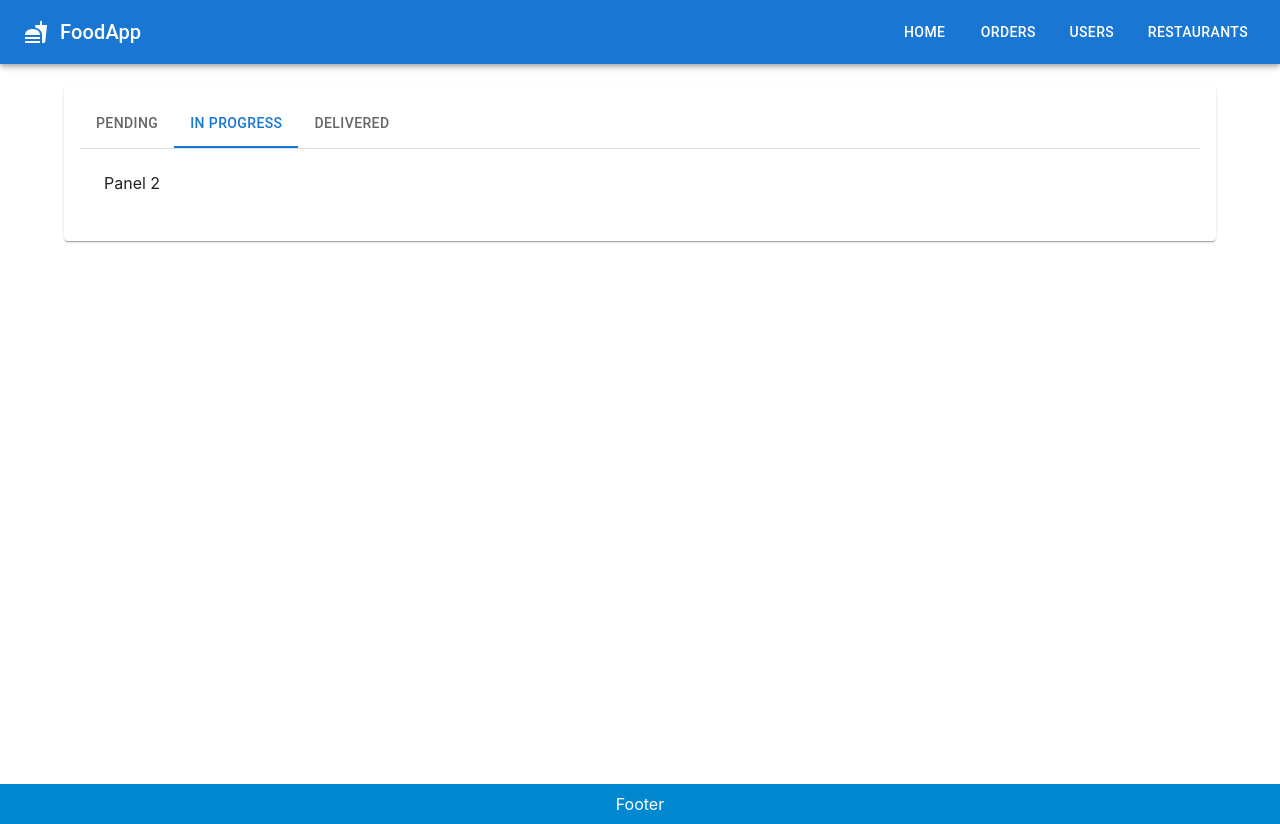
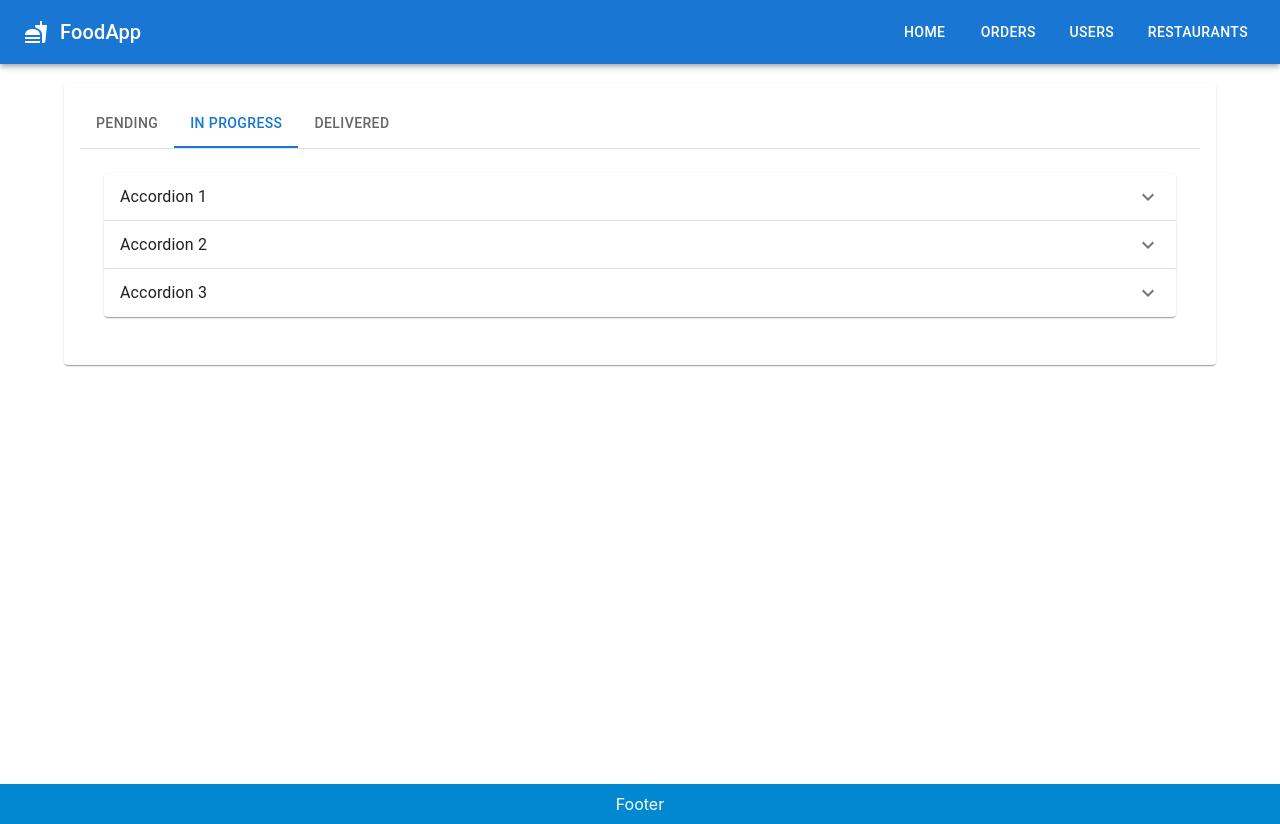
Before and after one commit to syedasadhashmi/FoodApp, a Next.js app: page /Orders in a window 1280 px wide. Both pictures are taken after a click on the tab "IN PROGRESS". Built offline with nearby package versions, Linux system fonts and the light colour scheme.

Commit message:
last commit

```diff
--- a/pages/Orders/index.js
+++ b/pages/Orders/index.js
@@ -171,8 +171,166 @@ const Orders = () => {
                   </AccordionDetails>
                 </Accordion>
               </TabPanel>
-              <TabPanel value="2">Panel 2</TabPanel>
-              <TabPanel value="3">Panel 3</TabPanel>
+              <TabPanel value="2">
+                <Accordion
+                  expanded={expanded === "panel1"}
+                  onChange={(event, isExpanded) =>
+                    handleAccordianChange(isExpanded, "panel1")
+                  }
+                >
+                  <AccordionSummary
+                    id="panel1-header"
+                    aria-controls="panel1-content"
+                    expandIcon={<ExpandMoreIcon />}
+                  >
+                    <Typography>Accordion 1</Typography>
+                  </AccordionSummary>
+                  <AccordionDetails>
+                    <Divider />
+                    <Typography padding={2}>
+                      Lorem ipsum dolor sit amet consectetur adipisicing elit.
+                      Doloremque natus dolore magni deserunt ad amet enim ut qui
+                      quis accusamus.
+                    </Typography>
+                    <div className={classes.inProgressBtn}>
+                      <Button variant="outlined">In Progress</Button>
+                    </div>
+                  </AccordionDetails>
+                </Accordion>
+                <Accordion
+                  expanded={expanded === "panel2"}
+                  onChange={(event, isExpanded) =>
+                    handleAccordianChange(isExpanded, "panel2")
+                  }
+                >
+                  <AccordionSummary
+                    id="panel2-header"
+                    aria-controls="panel2-content"
+                    expandIcon={<ExpandMoreIcon />}
+                  >
+                    <Typography>Accordion 2</Typography>
+                  </AccordionSummary>
+                  <AccordionDetails>
+                    <Divider />
+                    <Typography padding={2}>
+                      Lorem ipsum dolor sit amet consectetur adipisicing elit.
+                      Doloremque natus dolore magni deserunt ad amet enim ut qui
+                      quis accusamus.
+                    </Typography>
+                    <div>
+                      <Button variant="outlined" sx={{ alignItems: "end" }}>
+                        In Progress
+                      </Button>
+                    </div>
+                  </AccordionDetails>
+                </Accordion>
+                <Accordion
+                  expanded={expanded === "panel3"}
+                  onChange={(event, isExpanded) =>
+                    handleAccordianChange(isExpanded, "panel3")
+                  }
+                >
+                  <AccordionSummary
+                    id="panel3-header"
+                    aria-controls="panel3-content"
+                    expandIcon={<ExpandMoreIcon />}
+                  >
+                    <Typography>Accordion 3</Typography>
+                  </AccordionSummary>
+                  <AccordionDetails>
+                    <Divider />
+                    <Typography padding={2}>
+                      Lorem ipsum dolor sit amet consectetur adipisicing elit.
+                      Doloremque natus dolore magni deserunt ad amet enim ut qui
+                      quis accusamus.
+                    </Typography>
+
+                    <div>
+                      <Button variant="outlined">In Progress</Button>
+                    </div>
+                  </AccordionDetails>
+                </Accordion>
+              </TabPanel>
+              <TabPanel value="3">
+                <Accordion
+                  expanded={expanded === "panel1"}
+                  onChange={(event, isExpanded) =>
+                    handleAccordianChange(isExpanded, "panel1")
+                  }
+                >
+                  <AccordionSummary
+                    id="panel1-header"
+                    aria-controls="panel1-content"
+                    expandIcon={<ExpandMoreIcon />}
+                  >
+                    <Typography>Accordion 1</Typography>
+                  </AccordionSummary>
+                  <AccordionDetails>
+                    <Divider />
+                    <Typography padding={2}>
+                      Lorem ipsum dolor sit amet consectetur adipisicing elit.
+                      Doloremque natus dolore magni deserunt ad amet enim ut qui
+                      quis accusamus.
+                    </Typography>
+                    <div className={classes.inProgressBtn}>
+                      <Button variant="outlined">In Progress</Button>
+                    </div>
+                  </AccordionDetails>
+                </Accordion>
+                <Accordion
+                  expanded={expanded === "panel2"}
+                  onChange={(event, isExpanded) =>
+                    handleAccordianChange(isExpanded, "panel2")
+                  }
+                >
+                  <AccordionSummary
+                    id="panel2-header"
+                    aria-controls="panel2-content"
+                    expandIcon={<ExpandMoreIcon />}
+                  >
+                    <Typography>Accordion 2</Typography>
+                  </AccordionSummary>
+                  <AccordionDetails>
+                    <Divider />
+                    <Typography padding={2}>
+                      Lorem ipsum dolor sit amet consectetur adipisicing elit.
+                      Doloremque natus dolore magni deserunt ad amet enim ut qui
+                      quis accusamus.
+                    </Typography>
+                    <div>
+                      <Button variant="outlined" sx={{ alignItems: "end" }}>
+                        In Progress
+                      </Button>
+                    </div>
+                  </AccordionDetails>
+                </Accordion>
+                <Accordion
+                  expanded={expanded === "panel3"}
+                  onChange={(event, isExpanded) =>
+                    handleAccordianChange(isExpanded, "panel3")
+                  }
+                >
+                  <AccordionSummary
+                    id="panel3-header"
+                    aria-controls="panel3-content"
+                    expandIcon={<ExpandMoreIcon />}
+                  >
+                    <Typography>Accordion 3</Typography>
+                  </AccordionSummary>
+                  <AccordionDetails>
+                    <Divider />
+                    <Typography padding={2}>
+                      Lorem ipsum dolor sit amet consectetur adipisicing elit.
+                      Doloremque natus dolore magni deserunt ad amet enim ut qui
+                      quis accusamus.
+                    </Typography>
+
+                    <div>
+                      <Button variant="outlined">In Progress</Button>
+                    </div>
+                  </AccordionDetails>
+                </Accordion>
+              </TabPanel>
             </TabContext>
           </CardContent>
         </Card>
```
